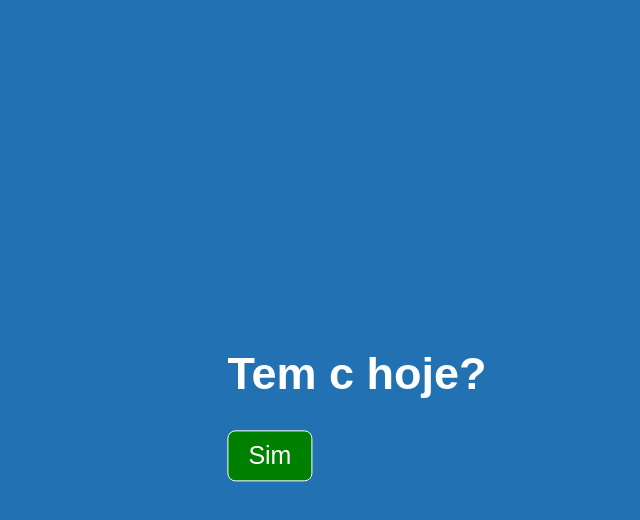
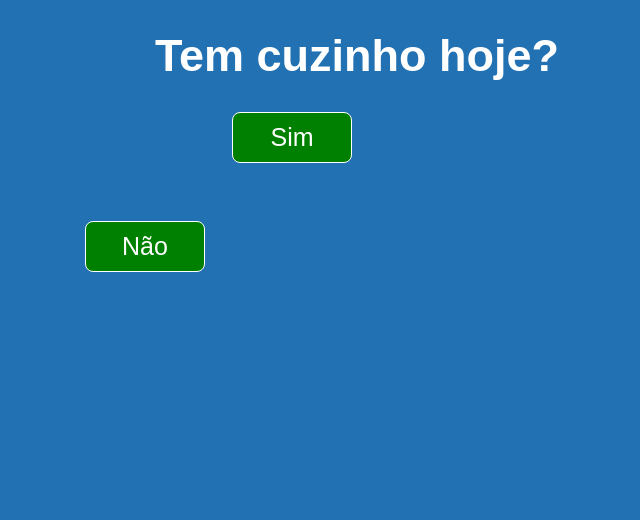
Before and after one commit to carlosdaniel-cyber/pegadinha, a plain HTML site: page index.html in a window 1280 px wide. Both pictures are taken after a click on the button "Não". Shown: the whole page, without its empty margins (283-923 px from the left). Drawn offline with Linux system fonts and the light colour scheme.

Commit message:
Substitui o transform usado para centralizar a div e configura o posicionamento do botão

```diff
--- a/index.html
+++ b/index.html
@@ -9,9 +9,11 @@
 </head>
 <body>
     <div>
-        <h1>Tem c hoje?</h1>
-        <button>Sim</button>
-        <button id="denial">Não</button>
+        <h1>Tem cuzinho hoje?</h1>
+        <div class="buttons">
+            <button>Sim</button>
+            <button id="denial">Não</button>
+        </div>
     </div>
 </body>
 <script src="script.js"></script>
--- a/script.js
+++ b/script.js
@@ -19,20 +19,20 @@ window.addEventListener('mousemove', (event) => {
     let distance = calculateDistance(mousePos.x, buttonPos.x, mousePos.y, buttonPos.y)
     console.log(mousePos)
 
-    const winWidth = window.innerWidth;
-    const winHeight = window.innerHeight;
+    const windowWidth = window.innerWidth * 0.9;
+    const windowHeight = window.innerHeight * 0.9;
 
     // function that returns a random number between a min and max
     function getRandomNumber(min, max) {
       return Math.random() * (max - min) + min;
     }
 
-    let randomTop = getRandomNumber(0, winHeight);
-    let randomLeft = getRandomNumber(0, winWidth);
+    let randomTop = getRandomNumber(0, windowHeight);
+    let randomLeft = getRandomNumber(0, windowWidth);
 
-    if (distance <= 50) {
-      denialButton.style.position = 'fixed'
-      denialButton.style.position = randomTop +"px";
-      denialButton.style.top = randomLeft +"px";
+    if (distance <= 70) {
+      denialButton.style.position = "fixed"
+      denialButton.style.top = randomTop +"px";
+      denialButton.style.left = randomLeft +"px";
       }
   });
--- a/style.css
+++ b/style.css
@@ -1,7 +1,6 @@
 * {
     font-family: Arial, Helvetica, sans-serif;
     color: white;
-    /* font-size: 1.25rem; */
 }
 
 body {
@@ -11,16 +10,18 @@ body {
 h1 {
     font-size: 45px;
     grid-area: a;
+    text-align: center;
 }
 
 div {
-    display:grid;
-    position: fixed;
-    left: 50%;
-    top: 50%;
-    transform: translate(-50%, -50%);
-    grid-template-areas: "a a a a"
-                        "b b c c";
+    margin: auto;
+    max-width: 40%;
+}
+
+.buttons {
+    display: flex;
+    justify-content: space-between;
+    max-width: 250px;
 }
 
 button {
@@ -31,17 +32,9 @@ button {
     border-radius: 8px;
     font-size: 25px;
     cursor: pointer;
+    width: 120px;
 }
 
 button:active {
     background-color: rgb(17, 59, 17);
 }
-
-button:first-of-type {
-    margin-right: 10px;
-    grid-area: b;
-}
-
-button:last-of-type {
-    grid-area: c;
-}
```
